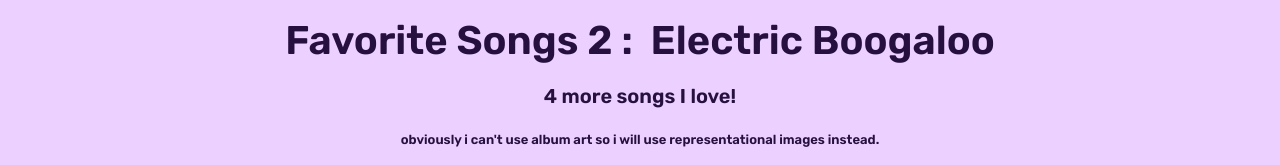
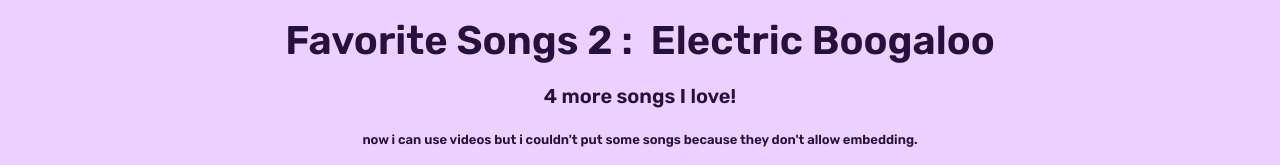
Before and after one commit to Popcorn3D1/project5, a plain HTML site: page index.html in a window 1280 px wide. Shown: the top 165 px of the page. Drawn offline with Linux system fonts and the light colour scheme; grey boxes are pictures that could not be loaded; a web font is replaced by a local one.

Commit message:
Update index.html

```diff
--- a/index.html
+++ b/index.html
@@ -16,7 +16,7 @@
         <h1>Favorite Songs 2 : &nbsp;Electric Boogaloo</h1>
         <h2>4 more songs I love!</h2>
 
-        <p style="font-size: small; text-align: center;">obviously i can't use album art so i will use representational images instead.</p>
+        <p style="font-size: small; text-align: center;">now i can use videos but i couldn't put some songs because they don't allow embedding.</p>
 
         <section>
             <iframe width="560" height="315" src="https://www.youtube.com/embed/SrazFGFRnhM?si=lLyrhWo-r5dKJa7A" title="YouTube video player" frameborder="0" allow="accelerometer; autoplay; clipboard-write; encrypted-media; gyroscope; picture-in-picture; web-share" referrerpolicy="strict-origin-when-cross-origin" allowfullscreen></iframe>
```
